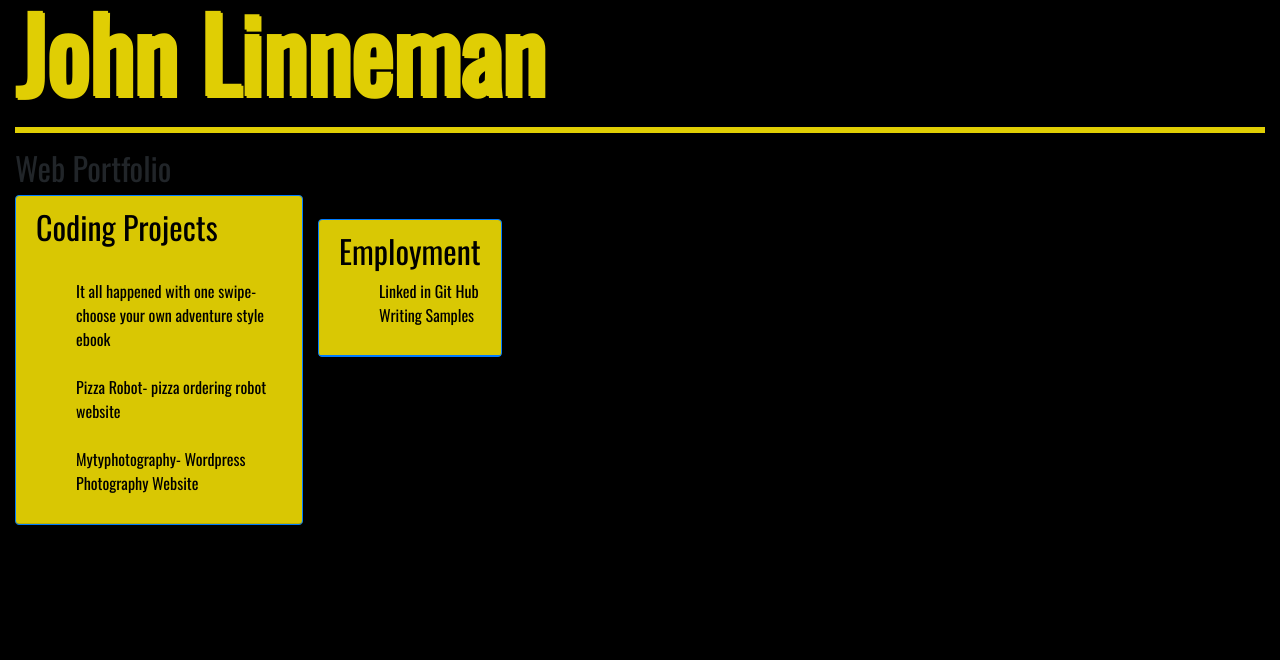
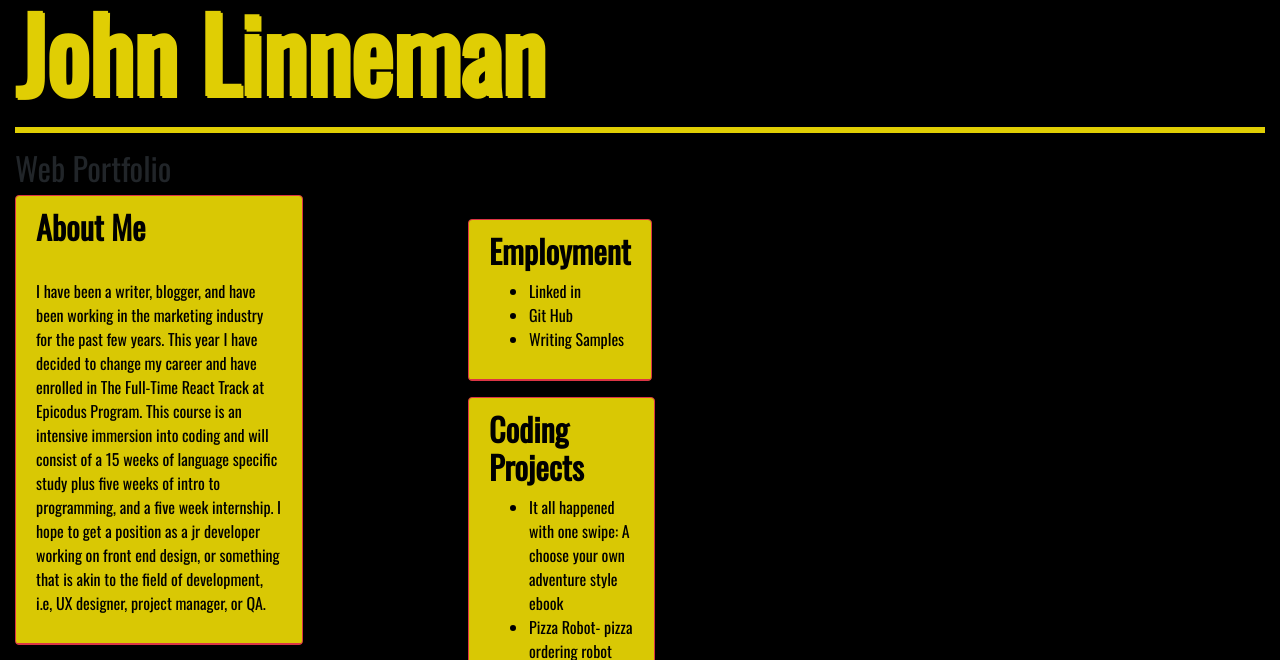
Before and after one commit to linjojesan/portfolio-project, a plain HTML site: page index.html in a window 1280 px wide. Shown: the part 291-951 px from the top of the page. Before the commit the page ends 832 px from the top, so only its background shows below. Drawn offline with nearby package versions, Linux system fonts and the light colour scheme; a web font is replaced by a local one.

Commit message:
fix anchor tags, and li tags, and added borders and str tags to titles, also create an about me section.

```diff
--- a/css/styles.css
+++ b/css/styles.css
@@ -3,7 +3,6 @@ body {
   background-size: cover;
   font-family: "Oswald", "Helvetica Neue", Helvetica, Arial, sans-serif;
 }
-
 
 .column {
   width: 300px;
@@ -21,28 +20,16 @@ body {
   font-weight: bolder;
   text-shadow: 2px 2px #E0CE04;
   padding-top: 50;
-
 }
-
-
-
 .card {
   background: #E0CE04;
   float: left;
+  margin-right: 150px;
 }
-
-
   .card-header {
     color: black;
   }
 
-
-
-}
-
-.card-header {
-  color: black;
-}
 
 h2 {
   color: #black;
@@ -52,17 +39,14 @@ div#first section {
   display: block;
   float: left;
 }
+
 h3 {
-
 
   font-family: lora;
   color: #E0CE04;
   text-align: center;
   float: right;
-
-
 }
-
 
 
 div.container {
@@ -73,12 +57,10 @@ div.container {
   margin-bottom: 230px;
 
   width: 50%;
-
 }
 
 .col-md-4 section1 {
   background-color: #E0CE04
-
 }
 
 a  {
--- a/index.html
+++ b/index.html
@@ -20,11 +20,12 @@
     <h2>Web Portfolio</h2>
     <div class="row">
     <div class="col-md-6">
-    <div class="card border-primary mb-3" style="max-width: 18rem;">
-      <div class="card-header">
-        <h2>Coding Projects</h2>
+    <div class="card border-danger mb-3" style="max-width: 18rem;">
+      <div class="card-header border-danger">
+        <h2><strong>About Me</strong></h2>
         <br>
-        <ul>
+        <p>I have been a writer, blogger, and have been working in the marketing industry for the past few years. This year I have decided to change my career and have enrolled in The Full-Time React Track at Epicodus Program. This course is an intensive immersion into coding and will consist of a 15 weeks of language specific study plus five weeks of intro to programming, and a five week internship. I hope to get a position as a jr developer working on front end design, or something that is akin to the field of development, i.e, UX designer, project manager, or QA.   </p>
+        <!-- <ul>
           <a href="https://github.com/linjojesan/It-all-happened-with-one-swipe"
           <li>It all happened with one swipe- choose your own adventure style ebook</li>
           </a>
@@ -38,28 +39,42 @@
           <a href="http://mytyphotography.com"
           <li>Mytyphotography- Wordpress Photography Website</li>
           </a>
-        </ul>
+        </ul> -->
       </div>
     </div>
     <br>
     <div class="row">
     <div class="col-md-6">
-      <div class="card border-primary mb-3" style="max-width: 18rem;">
-        <div class="card-header border-primary">
-          <h2>Employment</h2>
+      <div class="card border-danger mb-3" style="max-width: 18rem;">
+        <div class="card-header border-danger">
+          <h2><strong>Employment</strong></h2>
           <ul>
-            <a href="https://www.linkedin.com/in/johnlinneman"
-            <li>Linked in</li>
+            <li>Linked in
+              <a href="https://www.linkedin.com/in/johnlinneman"></li>
+            <li>Git Hub
               </a>
-            <a href="https://github.com/linjojesan"
-            <li>Git Hub</li>
+              <a href="https://github.com/linjojesan"></li>
               </a>
-            <a href="https://theamericangenius.com/author/johnlinneman/"
-            <li>Writing Samples</li>
+            <li>Writing Samples
+              <a href="https://theamericangenius.com/author/johnlinneman/"></li>
+
               </a>
             </ul>
           </div>
         </div>
+        <div class="row">
+        <div class="col-md-6">
+          <div class="card border-danger mb-3" style="max-width: 18rem;">
+            <div class="card-header border-danger">
+              <h2><strong>Coding Projects</strong></h2>
+              <ul>
+                  <li>It all happened with one swipe: A choose your own adventure style ebook
+                <a href="https://github.com/linjojesan/It-all-happened-with-one-swipe"></li>
+                  <li>Pizza Robot- pizza ordering robot website <a href="https://github.com/linjojesan/Pizza-Robot"</li>
+                  <li>Mytyphotography- Wordpress Photography Website
+                  <a href="http://mytyphotography.com">
+                  </a></li>
+              </ul>
             </div>
           </body>
         </html>
```
Lines whose indentation alone changed are shown as unchanged.
